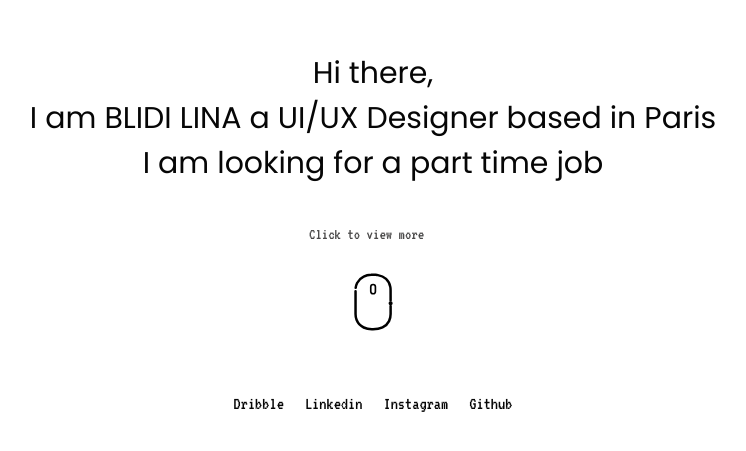
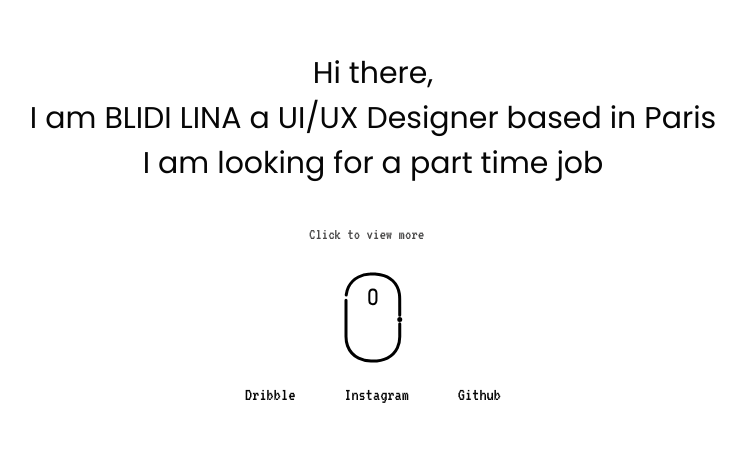
Before and after one commit to LinaBlidi/Portfolio, a website built with Parcel: page src/index.html in a window 1280 px wide. Shown: the part 129-580 px from the top of the page, without its empty margins (267-1013 px from the left). Built offline with nearby package versions, Linux system fonts and the light colour scheme.

Commit message:
:penguin: {add} click anim {fix}transaleY :)

```diff
--- a/src/index.html
+++ b/src/index.html
@@ -22,15 +22,57 @@
     </div>
     <div class="indication">
       <p>Click to view more <blink>|</blink></p>
-      <img
-        class="mouse"
-        src="../src/assets/img/mouse.svg"
-        alt="mouse indication click"
-      />
+      <div class="svg">
+        <svg
+          width="59"
+          height="91"
+          viewBox="0 0 59 91"
+          fill="none"
+          xmlns="http://www.w3.org/2000/svg"
+        >
+          <path
+            class="click"
+            d="M3 27C3 12.6406 14.6406 1 29 1V1V42H3V27Z"
+            fill="#FFA8A8"
+          />
+          <path
+            d="M2.21057 22.9898C2.51477 20.2988 3.21677 17.678 4.41017 15.1742C6.58637 10.6346 9.93257 7.2182 14.4722 4.9718C18.0992 3.1934 21.9368 2.3744 25.9148 2.117C26.1722 2.0936 26.4062 2.0234 26.6636 2C28.1378 2 29.612 2 31.0862 2C32.8178 2.234 34.5728 2.3744 36.281 2.702C41.0078 3.5678 45.2666 5.4398 48.7532 8.786C52.4504 12.3428 54.5798 16.742 55.352 21.7964C55.6094 23.4344 55.703 25.1192 55.703 26.7806C55.7264 32.2562 55.7264 37.7552 55.7264 43.2308"
+            stroke="black"
+            stroke-width="3"
+            stroke-miterlimit="10"
+            stroke-linecap="round"
+            stroke-linejoin="round"
+          />
+          <path
+            d="M55.7502 47.5131C55.7502 47.6769 55.7502 47.3726 55.7502 47.5131"
+            stroke="black"
+            stroke-width="5"
+            stroke-miterlimit="10"
+            stroke-linecap="round"
+            stroke-linejoin="round"
+          />
+          <path
+            d="M55.7498 51.8186C55.7498 56.1242 55.7498 60.4064 55.7498 64.712C55.7498 68.6198 55.0478 72.3638 53.363 75.8972C51.1868 80.4134 47.8874 83.8298 43.3478 86.0294C38.1764 88.5566 32.654 89.1884 26.9678 88.9778C22.6622 88.814 18.4736 88.0184 14.5658 86.123C9.23059 83.5256 5.627 79.3838 3.5444 73.8614C2.4212 70.8662 2 67.7306 2 64.5248C2 52.4036 2 40.2824 2 28.1846"
+            stroke="black"
+            stroke-width="3"
+            stroke-miterlimit="10"
+            stroke-linecap="round"
+            stroke-linejoin="round"
+          />
+          <path
+            d="M25.3286 24.8619C25.3286 26.1021 25.3052 27.3423 25.3286 28.6059C25.3754 30.7353 26.8496 32.2797 28.8386 32.3031C30.8744 32.3265 32.4188 30.7821 32.4422 28.6059C32.4656 26.1723 32.4656 23.7387 32.4422 21.3051C32.4188 19.1757 30.9212 17.6313 28.9322 17.6079C26.8964 17.5845 25.3754 19.1523 25.3286 21.3051C25.3052 22.4985 25.3286 23.6685 25.3286 24.8619Z"
+            stroke="black"
+            stroke-width="2"
+            stroke-miterlimit="10"
+          />
+        </svg>
+      </div>
     </div>
     <footer>
-      <nav class="footer_social">
-        <ul>
+      <div class="footer_social">
+        <!-- ducoup le bug ca vien que tu peut pas changer l'etat d'un element d'un ul je ne savais pas mais ducoup voila :) -->
+
+        <!-- <ul>
           <li><a href="https://dribbble.com/LinaBlidi">Dribble</a></li>
           <li>
             <a href="https://www.linkedin.com/in/lina-blidi-boukamel-000aa0174/"
@@ -41,8 +83,11 @@
             <a href="https://www.instagram.com/blidi.lina/?hl=fr">Instagram</a>
           </li>
           <li><a href="https://github.com/LinaBlidi">Github</a></li>
-        </ul>
-      </nav>
+        </ul> -->
+        <a href="https://dribbble.com/LinaBlidi">Dribble</a>
+        <a href="https://www.instagram.com/blidi.lina/?hl=fr">Instagram</a>
+        <a href="https://github.com/LinaBlidi">Github</a>
+      </div>
     </footer>
   </body>
 </html>
--- a/src/styles/blocs/index.scss
+++ b/src/styles/blocs/index.scss
@@ -33,18 +33,24 @@
   }
 }
 
-.mouse {
-  height: 60px;
-  width: 39px;
-  padding-top: 30px;
+.svg {
+  margin-top: 30px;
 }
 
 .footer_social {
   display: flex;
   //flex-direction: row;
   font-size: 18px;
-  margin-top: 60px;
-  justify-content: center;
+  //ducoup ici aussi j'ai changer pour faire marcher le transaleY(-10px) pour changer l'espacement entre les reseaux faut juste changer la width et vola j'ai commenter ce qu'il y avait avant si t'aime pas
+  margin-top: 20px;
+  //margin-top: 60px;
+  // justify-content: center;
+  //width : 0vw; avant il y avait pas de width defini c pour ca
+  justify-content: space-between;
+  width: 20vw;
+  margin-left: auto;
+  margin-right: auto;
+
   font-family: "VT323", monospace;
 
   ul {
@@ -57,10 +63,18 @@
   a {
     text-decoration: none;
     color: $dark;
+    //ducoup lina j'ai add une transition genre la regle des que tu change un etat de quelque chose faut en mettre une tu peux l'enlever si tu kiff ap
+    transition: 0.3s;
+    // ca c que pour fix la hitbox du hover mais je suis pas sur essaye sans et dis moi
+    height: 50px;
 
     &:hover {
       color: $pink;
-      transform: translateY(10px);
+      transform: translateY(-10px);
     }
   }
 }
+
+.click {
+  animation: click 1s infinite;
+}
--- a/src/styles/config/animations.scss
+++ b/src/styles/config/animations.scss
@@ -0,0 +1,12 @@
+@keyframes click {
+  0% {
+    opacity: 0;
+  }
+  50% {
+    opacity: 1;
+  }
+
+  100% {
+    opacity: 0;
+  }
+}
```
